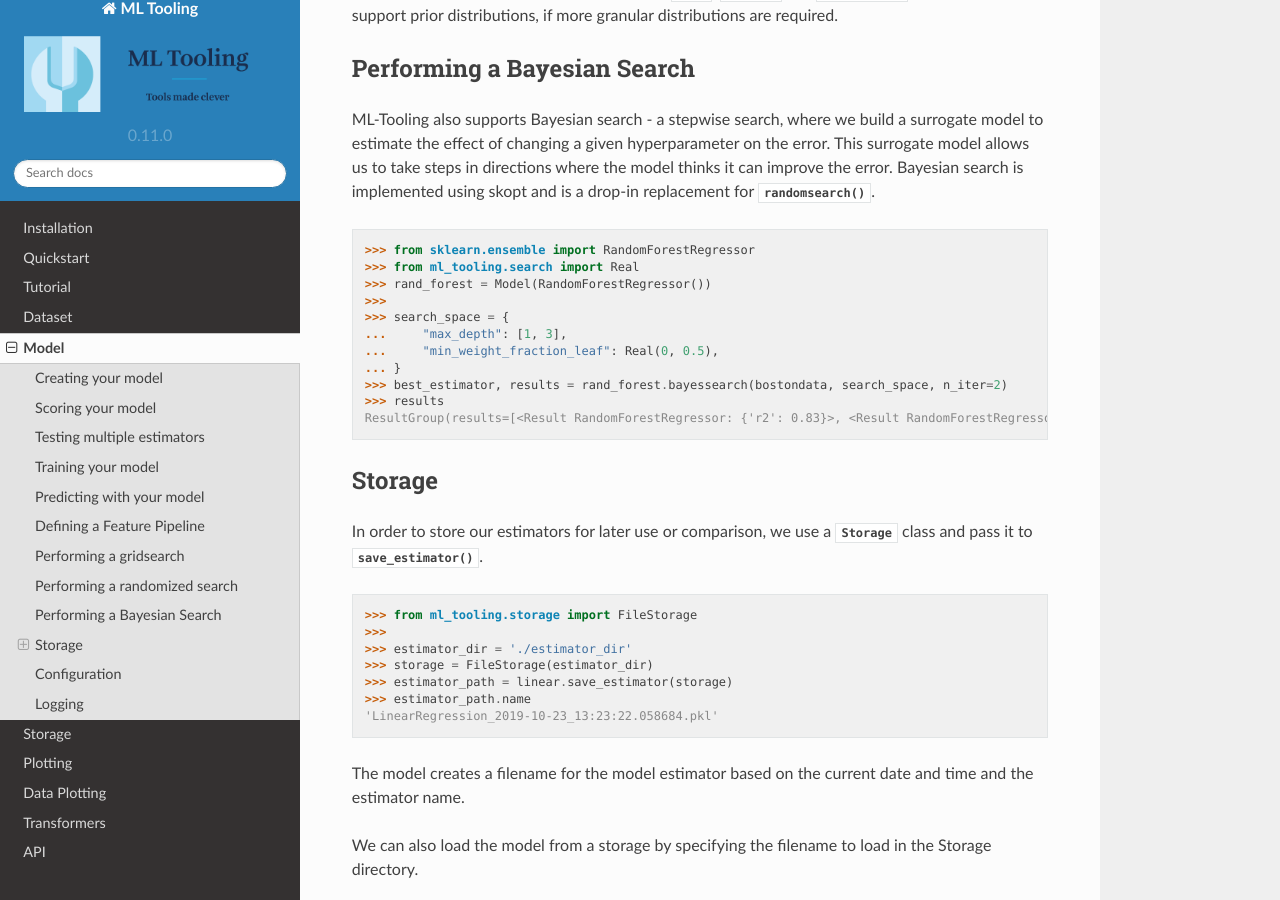
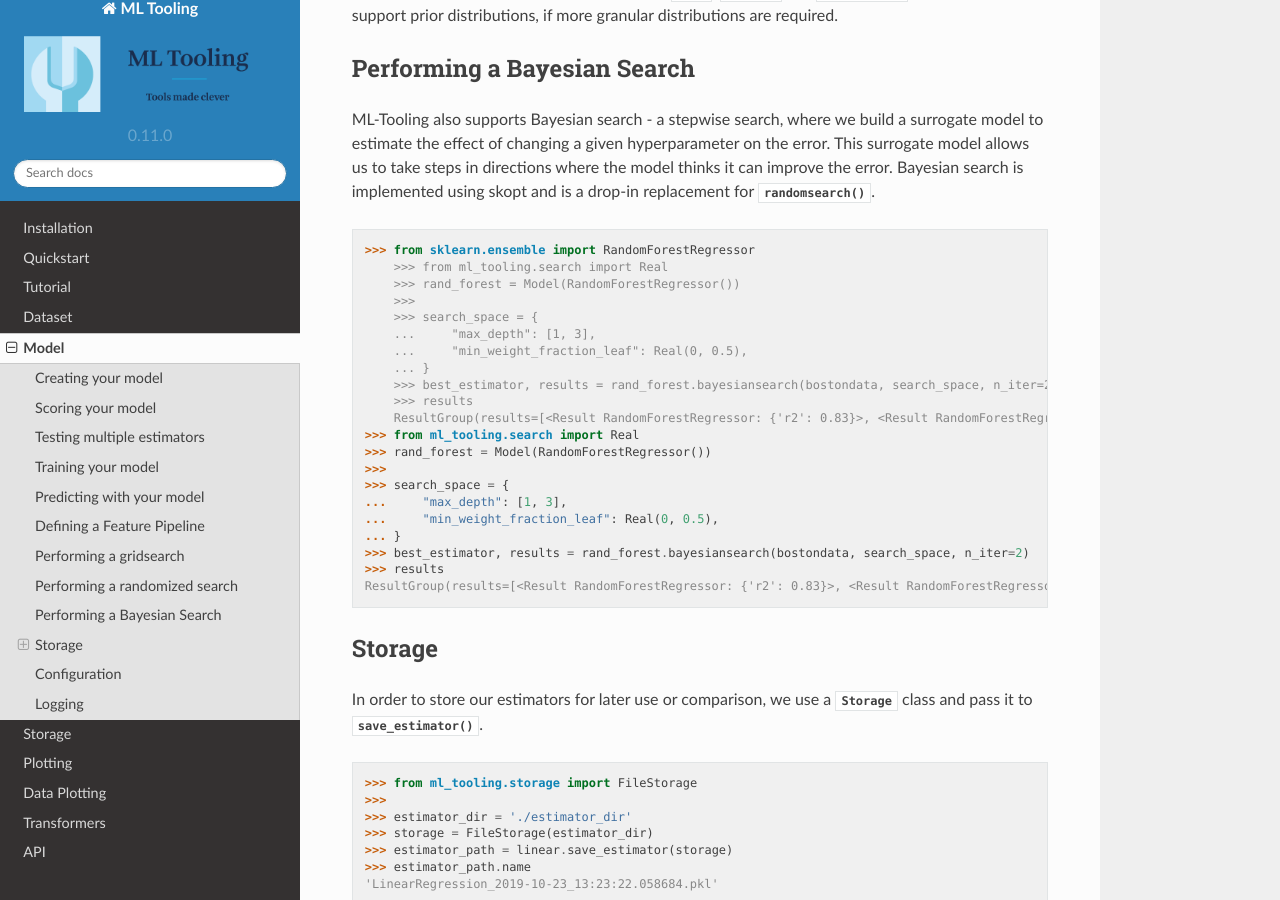
Before and after one commit to andersbogsnes/ml_tooling, a Sphinx documentation site: the page built from docs/baseclass.rst, in a window 1280 px wide and 900 px high, scrolled down 4125 px. Built offline with Sphinx 7.4.7 and the Read the Docs theme 2.0.0, drawn with Linux system fonts in a browser that asks for light colours.

Commit message:
Renamed bayessearch to bayesiansearch (#660)
Renamed bayessearch to bayesiansearch and fixed some logging

```diff
--- a/docs/baseclass.rst
+++ b/docs/baseclass.rst
@@ -235,6 +235,16 @@ model thinks it can improve the error. Bayesian search is implemented using skop
 .. doctest::
 
     >>> from sklearn.ensemble import RandomForestRegressor
+        >>> from ml_tooling.search import Real
+        >>> rand_forest = Model(RandomForestRegressor())
+        >>>
+        >>> search_space = {
+        ...     "max_depth": [1, 3],
+        ...     "min_weight_fraction_leaf": Real(0, 0.5),
+        ... }
+        >>> best_estimator, results = rand_forest.bayesiansearch(bostondata, search_space, n_iter=2)
+        >>> results #doctest:+SKIP
+        ResultGroup(results=[<Result RandomForestRegressor: {'r2': 0.83}>, <Result RandomForestRegressor: {'r2': 0.56}>])
     >>> from ml_tooling.search import Real
     >>> rand_forest = Model(RandomForestRegressor())
     >>>
@@ -242,7 +252,7 @@ model thinks it can improve the error. Bayesian search is implemented using skop
     ...     "max_depth": [1, 3],
     ...     "min_weight_fraction_leaf": Real(0, 0.5),
     ... }
-    >>> best_estimator, results = rand_forest.bayessearch(bostondata, search_space, n_iter=2)
+    >>> best_estimator, results = rand_forest.bayesiansearch(bostondata, search_space, n_iter=2)
     >>> results #doctest:+SKIP
     ResultGroup(results=[<Result RandomForestRegressor: {'r2': 0.83}>, <Result RandomForestRegressor: {'r2': 0.56}>])
 
```
Also changed, not shown: CHANGELOG.md (+1 -0 lines), 4 other files.
